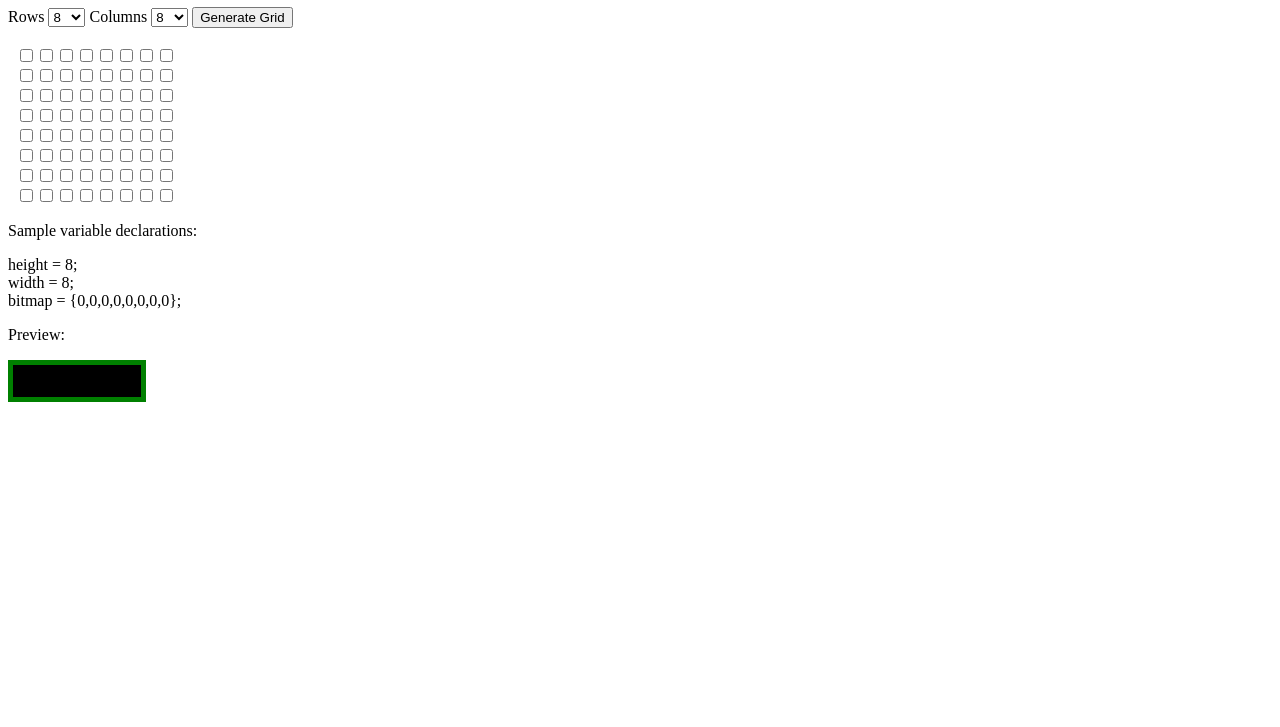
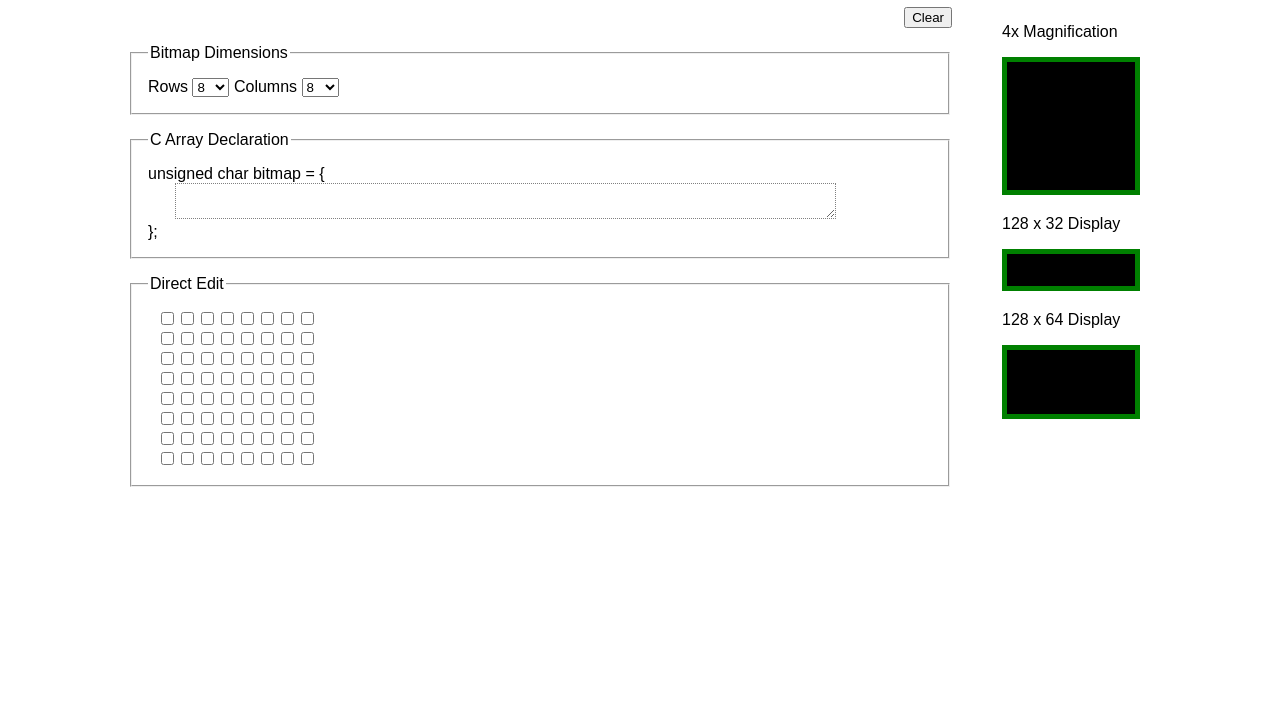
Before and after one commit to DavesCodeMusings/oled-bitmapper, a plain HTML site: page oled-bitmapper.html in a window 1280 px wide. Shown: the part 73-800 px from the top of the page. Drawn offline with Linux system fonts and the light colour scheme.

Commit message:
Cleaner look, more features. What's not to like?

```diff
--- a/oled-bitmapper.html
+++ b/oled-bitmapper.html
@@ -35,85 +35,204 @@
   For more information, please refer to <http://unlicense.org/>
   -->
   <script>
-    var gridArray=[];
-    var bytesPerRow = 1;
+    var gridArray = [];
+    var gridRows = 8;
+    var gridCols = 8;
+    var bytesPerRow = 1;  // Set whenever Columns dropdown is changed. 1 for 8 cols wide, 2 for 16 cols wide, etc.
+
+    function clearDisplays() {
+      document.getElementById('magnified').getContext('2d').fillStyle = 'black';
+      document.getElementById('magnified').getContext('2d').fillRect(0, 0, 128, 128);
+      document.getElementById('preview32').getContext('2d').fillStyle = 'black';
+      document.getElementById('preview32').getContext('2d').fillRect(0, 0, 128, 32);
+      document.getElementById('preview64').getContext('2d').fillStyle = 'black';
+      document.getElementById('preview64').getContext('2d').fillRect(0, 0, 128, 64);
+    }
+
+    function clearArray() {
+      // delete gridArray;  // Always start with an empty array.
+      gridArray = [0];
+      document.getElementById('array-declaration').value = '';
+      displayArray();
+    }
+
+    function setDimensions(rows, cols) {
+      gridRows = rows;
+      gridCols = cols;
+      bytesPerRow = Math.floor(cols / 8);
+      console.log(`Setting dimensions of: rows = ${rows}, cols = ${cols}, and bytes per row = ${bytesPerRow}`);
+      console.log(`Allocating ${Math.ceil(rows * bytesPerRow / 16)} rows in textarea`);
+      document.getElementById('array-declaration').rows = Math.ceil(rows * bytesPerRow / 16);
+    }
+
+    function generateGrid() {
+      //delete gridArray;  // Always start with an empty array.
+      //gridArray = [];
+
+      document.getElementById('grid-input').innerHTML = '';
+      for (let r = 0; r < gridRows; r++) {
+        if (r % 8 == 0 && r != 0) {
+          document.getElementById('grid-input').innerHTML += '<br>\n';
+        }
+        for (let c = 0; c < gridCols; c++) {
+          if (c % 8 == 0) {
+            gridArray.push(0);  // Each element of the array holds 8 columns of pixels.
+            document.getElementById('grid-input').innerHTML += ' &nbsp; ';  // Create a visual break. Useful for 16px and larger.
+          }
+          document.getElementById('grid-input').innerHTML += `<input id="r${r}c${c}" onclick="updateArray(${r}, ${c}, this.checked); updateCanvas(${r}, ${c}, this.checked);" type="checkbox">`;
+        }
+        document.getElementById('grid-input').innerHTML += '<br>\n';
+      }
+    }
 
     function displayArray() {
-      document.getElementById('output-bitmap').innerHTML = JSON.stringify(gridArray).replace(/\[/, "{").replace(/\]/,"}");
+      document.getElementById('array-declaration').value = '';
+      for (let i = 0; i < gridArray.length; i++) {
+        document.getElementById('array-declaration').value += gridArray[i];
+        if (i < gridArray.length - 1) {  // No comma at end of array declaration.
+          document.getElementById('array-declaration').value += ',';
+        }
+        if ((i + 1) % 16 == 0 && i != 0) {  // Newline every 16 bytes to help readability.
+          document.getElementById('array-declaration').value += '\n';
+        }
+      }
     }
 
-    function updateArray(row, col) {
-      console.log(`Updating (row, col) = (${row}, ${col})`);
+    function updateArray(row, col, value) {
       let byteNum = Math.floor(col / 8);
       let bitNum = 8 - col % 8 - 1;
       let arrayElement = row * bytesPerRow + byteNum;
 
-      console.log(`Array row: ${row}, Byte Number: ${byteNum}, Bit Number: ${bitNum}, Array Element: ${arrayElement}`);
-      let checkBoxID = (event.target || event.srcElement).id;
-      console.log(`Checkbox ID: ${checkBoxID}`);
-      if (document.getElementById(checkBoxID).checked) {
-        console.log("Checked!");
+      console.log(`Setting grid pixel (${row}, ${col}) to ${value}`);
+      console.log(`Grid row: ${row}, Byte Number: ${byteNum}, Bit Number: ${bitNum}, Array Element: ${arrayElement}`);
+      if (value) {
         gridArray[arrayElement] += Math.pow(2, bitNum);
-        document.getElementById("preview").getContext("2d").fillStyle = "#00FF00";
       }
       else {
-        console.log("Unchecked!");
         gridArray[arrayElement] -= Math.pow(2, bitNum);
-        document.getElementById("preview").getContext("2d").fillStyle = "#000000";
       }
-      console.log(Math.pow(2, bitNum));
-
-      document.getElementById("preview").getContext("2d").fillRect(col, row, 1, 1);
 
       displayArray();
     }
 
-    function generateGrid(rows, cols) {
-      bytesPerRow = Math.floor(cols / 8);
-      console.log(`Rows: ${rows}, Cols: ${cols}, Bytes per row: ${bytesPerRow}`);
+    function updateCanvas(row, col, value) {
+      if (value) {
+        document.getElementById("magnified").getContext("2d").fillStyle = 'aqua';
+        document.getElementById("preview32").getContext("2d").fillStyle = 'aqua';
+        document.getElementById("preview64").getContext("2d").fillStyle = 'aqua';
+      }
+      else {
+        document.getElementById("magnified").getContext("2d").fillStyle = 'black';
+        document.getElementById("preview32").getContext("2d").fillStyle = 'black';
+        document.getElementById("preview64").getContext("2d").fillStyle = 'black';
+      }
+      console.log(`Preview canvas pixel (${row}, ${col}) set to ${value}`);
+      document.getElementById("magnified").getContext("2d").fillRect(col * 4, row * 4, 4, 4);
+      document.getElementById("preview32").getContext("2d").fillRect(col, row, 1, 1);
+      document.getElementById("preview64").getContext("2d").fillRect(col, row, 1, 1);
+    }
 
-      document.getElementById('output-height').innerHTML = rows;
-      document.getElementById('output-width').innerHTML = cols;
+    function updateGrid(row, col, value) {
+      console.log(`Grid checkbox with id='r${row}c${col}' set to ${value}`)
+      document.getElementById(`r${row}c${col}`).checked = value;
+    }
 
-      delete gridArray;  // Always start with an empty array.
-      gridArray = [];
+    function decodeArray(arrayText) {
+      generateGrid();
+      gridArray = JSON.parse(`[${arrayText}]`);
+      console.log('Array declaration changed. New value is:')
+      console.log(JSON.stringify(gridArray));
 
-      document.getElementById('grid').innerHTML = '';
-      for (let r = 0; r < rows; r++) {
-        if (r % 8 == 0) {
-          document.getElementById('grid').innerHTML += '<br>\n';
+      let col = 0;
+      for (let byte = 0; byte < gridArray.length; byte++) {
+        console.log(`Processing gridArray[${byte}] = ${gridArray[byte]}`)
+        let row = Math.floor(byte / bytesPerRow);
+        for (let bitMask = 128; bitMask >= 1; bitMask /= 2) {  // Loops through 128, 64, 32, 16, 8, 4, 2, 1.
+          console.log(`Applying bit mask ${bitMask} to isolate row: ${row}, col: ${col}`);
+          if (gridArray[byte] & bitMask) {
+            updateGrid(row, col, true);
+            updateCanvas(row, col, true);
           }
-        for (let c = 0; c < cols; c++) {
-          if (c % 8 == 0) {
-            gridArray.push(0);
-            document.getElementById('grid').innerHTML += ' &nbsp; ';
+          else {
+            updateGrid(row, col, false);
+            updateCanvas(row, col, false);
           }
-          document.getElementById('grid').innerHTML += `<input id="Row${r}Column${c}" onchange="updateArray(${r}, ${c});" type="checkbox">`;
+          col++;
+          if (col >= 8 * bytesPerRow) {
+            col = 0;
           }
-        document.getElementById('grid').innerHTML += '<br>\n';
         }
-      displayArray();
-
-      document.getElementById("preview").getContext("2d").fillStyle = "#000000";
-      document.getElementById("preview").getContext("2d").fillRect(0, 0, 128, 32);
+      }
     }
   </script>
   <style>
+    body {
+      font-family: sans-serif;
+      max-width: 1024px;
+      margin-left: auto;
+      margin-right: auto;
+    }
+
+    #array-declaration {
+      border: 1px dotted gray;
+      margin-left: 2em;
+    }
+
+    aside {
+      float: right;
+      margin-left: 1em;
+      width: 150px;
+    }
+
     canvas {
       border: 5px solid green;
+    }
+
+    fieldset {
+      margin-top: 1em;
+      padding: 1em;
+    }
+
+    main {
+      width: calc(100% - 200px);
+    }
+
+    .right-justified {
+      text-align: right;
     }
   </style>
 </head>
 
-<body onload="generateGrid(8, 8);">
+<body onload="clearDisplays(); generateGrid();">
   <header>
     <h1>OLED Bitmap Generator</h1>
   </header>
 
+  <!-- Having aside before main makes it easier to float to the top right. -->
+  <aside>
+    <p>4x Magnification</p>
+    <canvas id="magnified" width="128" height="128"></canvas>
+
+    <p>128 x 32 Display</p>
+    <canvas id="preview32" width="128" height="32"></canvas>
+
+    <p>128 x 64 Display</p>
+    <canvas id="preview64" width="128" height="64"></canvas>
+  </aside>
+
   <main>
-    <form id="map-input">
+    <form>
+      <div class="right-justified">
+        <button type="button"
+          onclick="clearArray(); clearDisplays(); generateGrid(Number(document.getElementById('rows').value), Number(document.getElementById('cols').value));">Clear</button>
+      </div>
+
+      <fieldset>
+        <legend>Bitmap Dimensions</legend>
         <label for="rows">Rows</label>
-      <select id="rows">
+
+        <select id="rows"
+          onchange="clearArray(); clearDisplays(); setDimensions(Number(document.getElementById('rows').value), Number(document.getElementById('cols').value)); generateGrid();">
           <option>4</option>
           <option selected>8</option>
           <option>12</option>
@@ -123,26 +242,28 @@
         </select>
 
         <label for="cols">Columns</label>
-      <select id="cols">
+        <select id="cols"
+          onchange="clearArray(); clearDisplays(); setDimensions(Number(document.getElementById('rows').value), Number(document.getElementById('cols').value)); generateGrid();">
           <option selected>8</option>
           <option>16</option>
           <option>24</option>
           <option>32</option>
         </select>
+      </fieldset>
 
-      <button type="button" onclick="generateGrid(Number(document.getElementById('rows').value), Number(document.getElementById('cols').value));">Generate Grid</button><br>
+      <fieldset>
+        <legend>C Array Declaration</legend>
+        <label for="array-declaration">unsigned char bitmap = {</label>
+        <br>
+        <textarea id="array-declaration" onchange="decodeArray(this.value);" onclick="this.select();" rows="2" cols="80"></textarea><br>
+        };
+      </fieldset>
+      <fieldset>
+        <legend>Direct Edit</legend>
 
-      <span id="grid"></span>
+        <span id="grid-input"></span>
+      </fieldset>
     </form>
-
-    <p>Sample variable declarations:</p>
-    <p>
-      height = <span id="output-height"></span>;<br>
-      width = <span id="output-width"></span>;<br>
-      bitmap = <span id="output-bitmap">{ }</span>;
-    </p>
-    <p>Preview:</p>
-    <canvas id="preview" width="128" height="32"></canvas>
   </main>
 </body>
 
```
Lines whose indentation alone changed are shown as unchanged.
